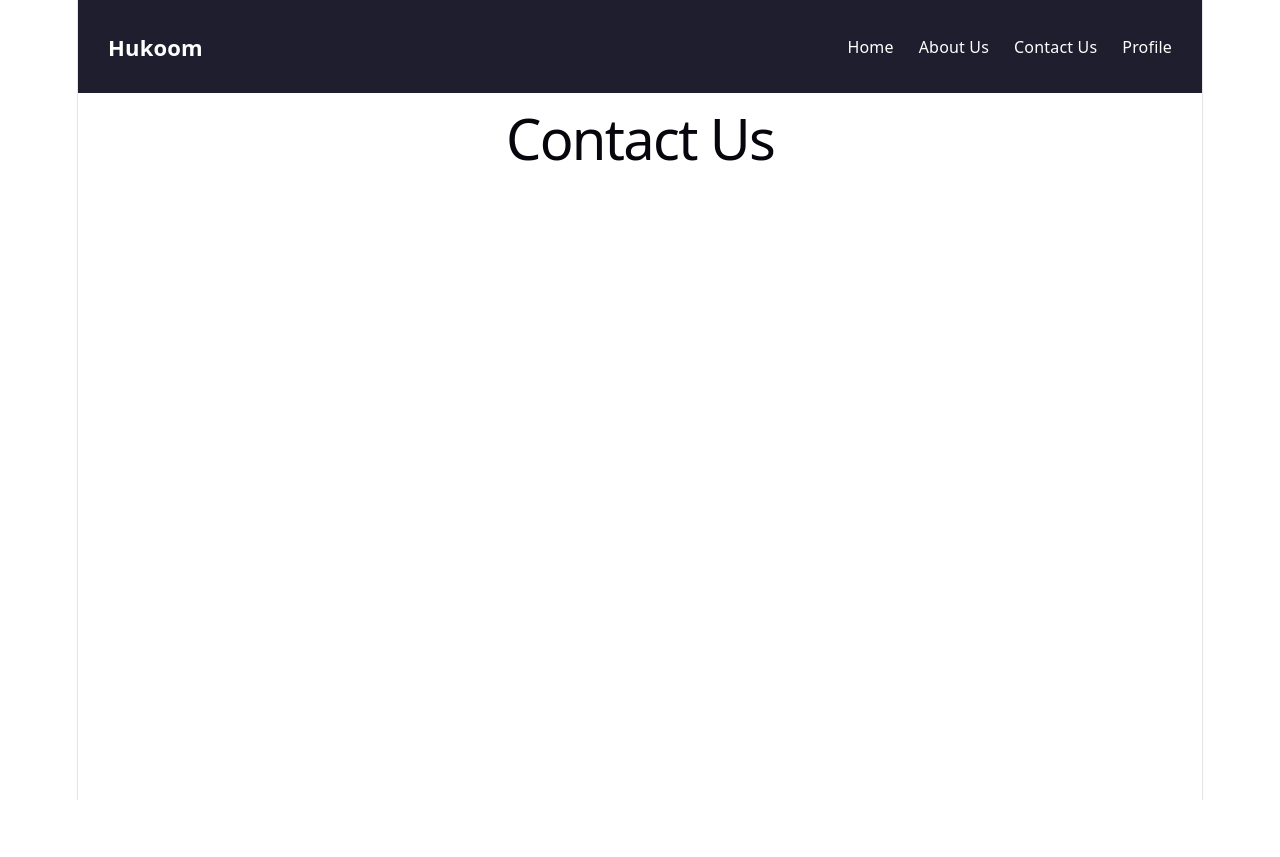
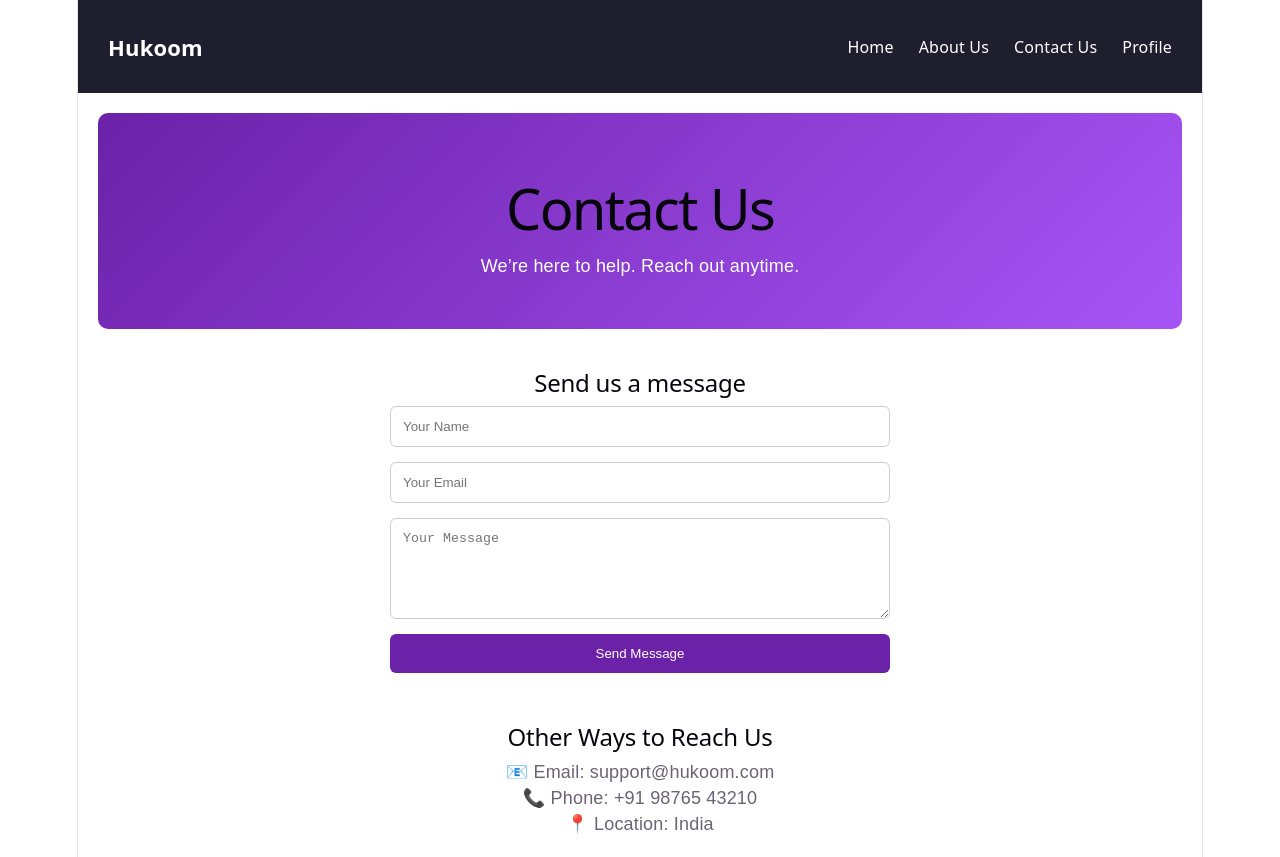
Before and after one commit to raj005-gitH/Hukoom-Web, a React (Vite) app in the folder Hukoom/: page /contact in a window 1280 px wide. Before the commit the page ends 800 px from the top, so only its background shows below. Built offline with nearby package versions, Linux system fonts and the light colour scheme.

Commit message:
home page and About page created

```diff
--- a/Hukoom/src/App.jsx
+++ b/Hukoom/src/App.jsx
@@ -1,19 +1,13 @@
 import { BrowserRouter, Routes, Route } from "react-router-dom";
 import Navbar from "./components/Navbar";
-import About from "./pages/About";
-import Landing from "./Landing";
+import AppRoutes from "./routes/AppRoutes";
 
 function App() {
   return (
     <BrowserRouter>
       <Navbar />
 
-      <Routes>
-        <Route path="/" element={<Landing />} />
-        <Route path="/about" element={<About />} />
-        <Route path="/contact" element={<h1>Contact Us</h1>} />
-        <Route path="/profile" element={<h1>Profile</h1>} />
-      </Routes>
+      <AppRoutes/>
     </BrowserRouter>
   );
 }
--- a/Hukoom/src/components/Navbar.jsx
+++ b/Hukoom/src/components/Navbar.jsx
@@ -13,7 +13,7 @@ function Navbar() {
 
       {/* Navigation Links */}
       <ul className="nav-links">
-        <li><Link to="/">Home</Link></li>
+        <li><Link to="/home">Home</Link></li>
         <li><Link to="/about">About Us</Link></li>
         <li><Link to="/contact">Contact Us</Link></li>
         <li><Link to="/profile">Profile</Link></li>
--- /dev/null
+++ b/Hukoom/src/pages/Contact.css
@@ -0,0 +1,49 @@
+.contact-container {
+  font-family: Arial, sans-serif;
+  padding: 20px;
+}
+
+.contact-hero {
+  text-align: center;
+  padding: 50px 20px;
+  background: linear-gradient(135deg, #6b21a8, #a855f7);
+  color: white;
+  border-radius: 10px;
+}
+
+.contact-form-section {
+  margin-top: 40px;
+}
+
+.contact-form {
+  display: flex;
+  flex-direction: column;
+  gap: 15px;
+  max-width: 500px;
+  margin: auto;
+}
+
+.contact-form input,
+.contact-form textarea {
+  padding: 12px;
+  border-radius: 6px;
+  border: 1px solid #ccc;
+}
+
+.contact-form button {
+  padding: 12px;
+  background-color: #6b21a8;
+  color: white;
+  border: none;
+  border-radius: 6px;
+  cursor: pointer;
+}
+
+.contact-form button:hover {
+  background-color: #4c1d95;
+}
+
+.contact-info {
+  margin-top: 50px;
+  text-align: center;
+}
--- /dev/null
+++ b/Hukoom/src/pages/Contact.jsx
@@ -0,0 +1,38 @@
+import "./Contact.css";
+
+function Contact() {
+  return (
+    <div className="contact-container">
+
+      {/* HERO */}
+      <section className="contact-hero">
+        <h1>Contact Us</h1>
+        <p>We’re here to help. Reach out anytime.</p>
+      </section>
+
+      {/* CONTACT FORM */}
+      <section className="contact-form-section">
+        <h2>Send us a message</h2>
+
+        <form className="contact-form">
+          <input type="text" placeholder="Your Name" required />
+          <input type="email" placeholder="Your Email" required />
+          <textarea placeholder="Your Message" rows="5" required></textarea>
+
+          <button type="submit">Send Message</button>
+        </form>
+      </section>
+
+      {/* CONTACT INFO */}
+      <section className="contact-info">
+        <h2>Other Ways to Reach Us</h2>
+        <p>📧 Email: support@hukoom.com</p>
+        <p>📞 Phone: +91 98765 43210</p>
+        <p>📍 Location: India</p>
+      </section>
+
+    </div>
+  );
+}
+
+export default Contact;
--- a/Hukoom/src/Landing.jsx
+++ b/Hukoom/src/pages/Home.jsx
@@ -1,6 +1,6 @@
-import "./Landing.css";
+import "./Home.css";
 
-export default function Landing({ onSelectRole }) {
+export default function Home({ onSelectRole }) {
   return (
     <div className="landing-container">
       <h1 className="app-title">Hukoom</h1>
--- /dev/null
+++ b/Hukoom/src/routes/AppRoutes.jsx
@@ -0,0 +1,18 @@
+import { Routes, Route } from "react-router-dom";
+
+// import Landing from "../pages/Landing";
+import About from "../pages/About";
+import Home from "../pages/Home";
+import Contact from "../pages/Contact";
+
+function AppRoutes() {
+  return (
+    <Routes>
+      <Route path="/about" element={<About />} />
+      <Route path="/home" element={<Home />} />
+      <Route path="/contact" element={<Contact/>}/>
+    </Routes>
+  );
+}
+
+export default AppRoutes;
```
Also changed, not shown: Hukoom/src/pages/Home.css (renamed from Hukoom/src/Landing.css).
